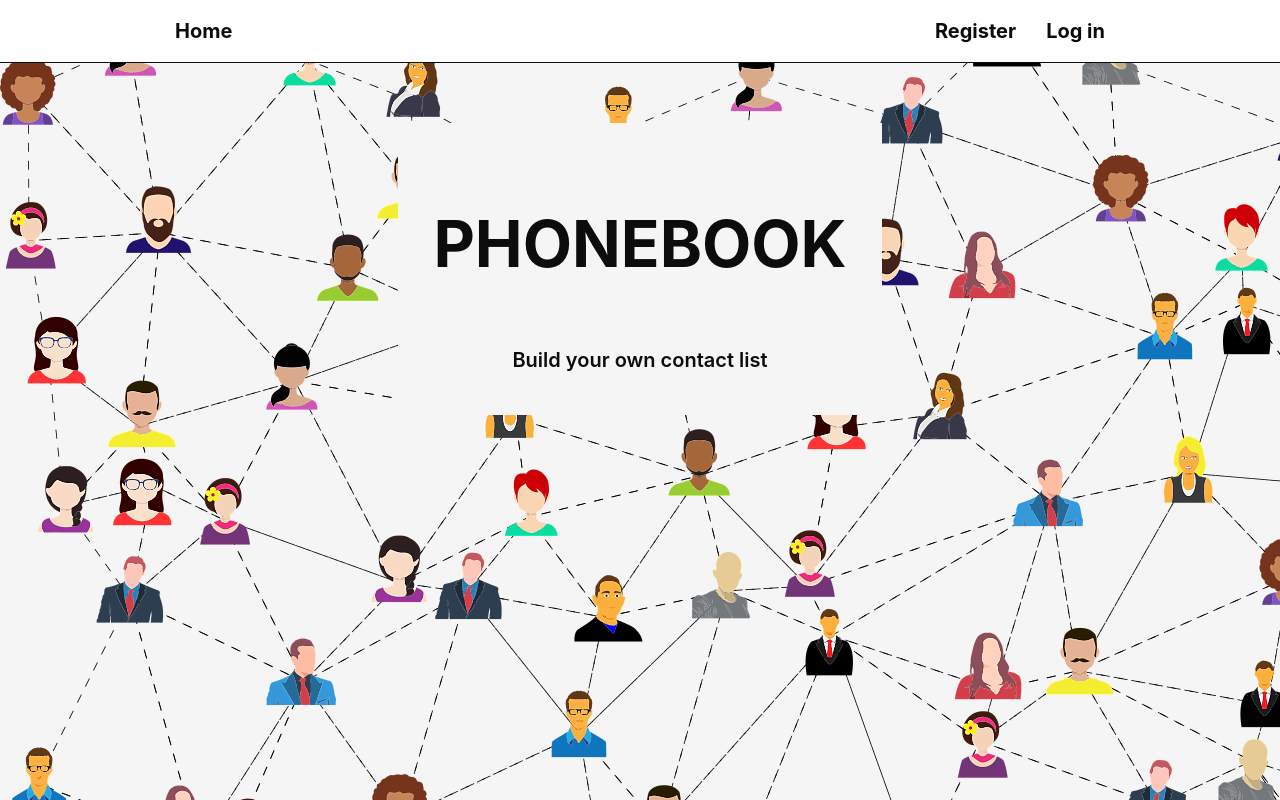
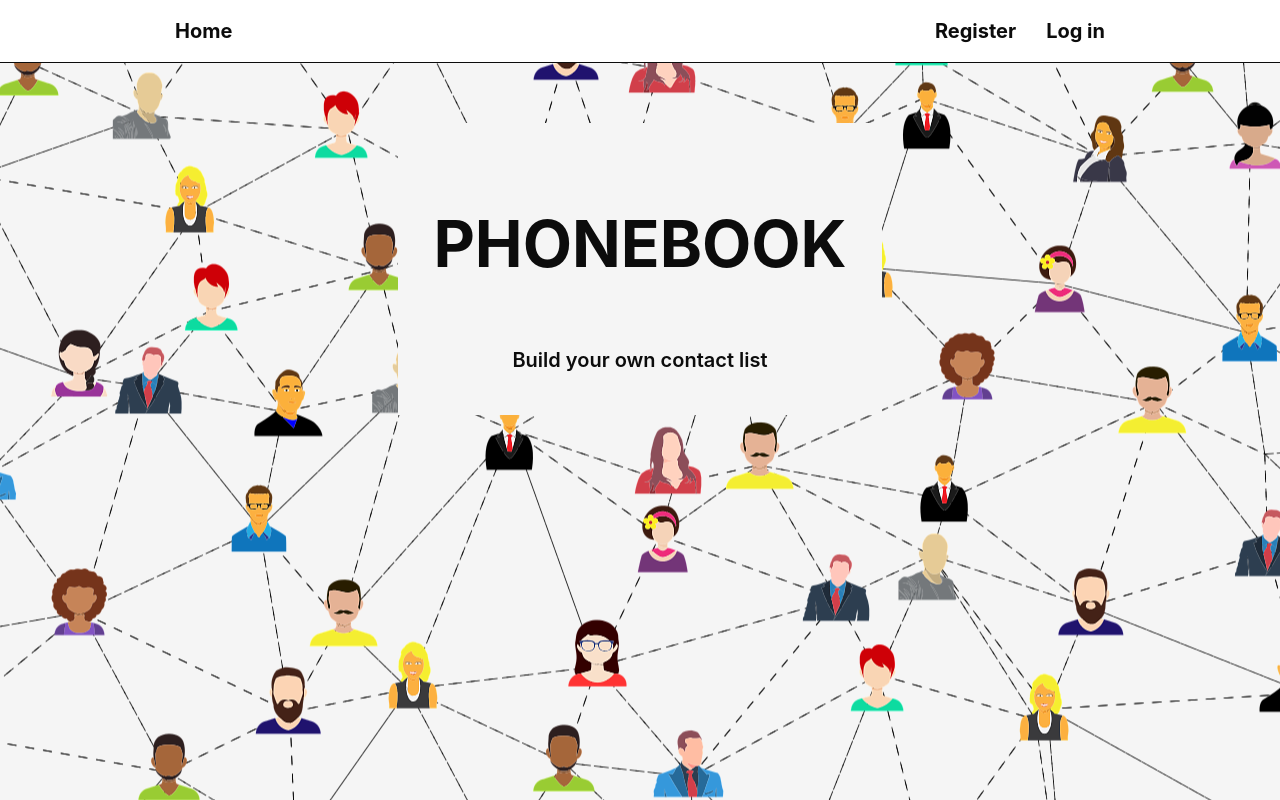
Before and after one commit to SebastianLalek/goit-react-hw-08-phonebook, a React (Create React App) app: page / in a window 1280 px wide. Built offline with nearby package versions, Linux system fonts and the light colour scheme.

Commit message:
amend background display

```diff
--- a/src/pages/layout/Layout.module.css
+++ b/src/pages/layout/Layout.module.css
@@ -1,8 +1,9 @@
 .layout {
-  height: 100vh;
+  min-height: 100vh;
   background-color: rgba(245, 245, 245);
   background-image: url(/src/images/social-media-3846597_1920.png);
   background-attachment: fixed;
+  background-position: center;
 }
 
 .container {
```
